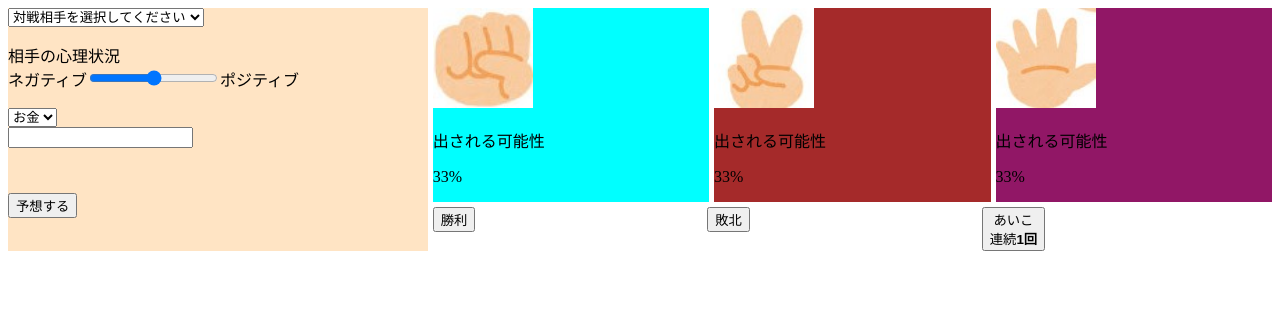
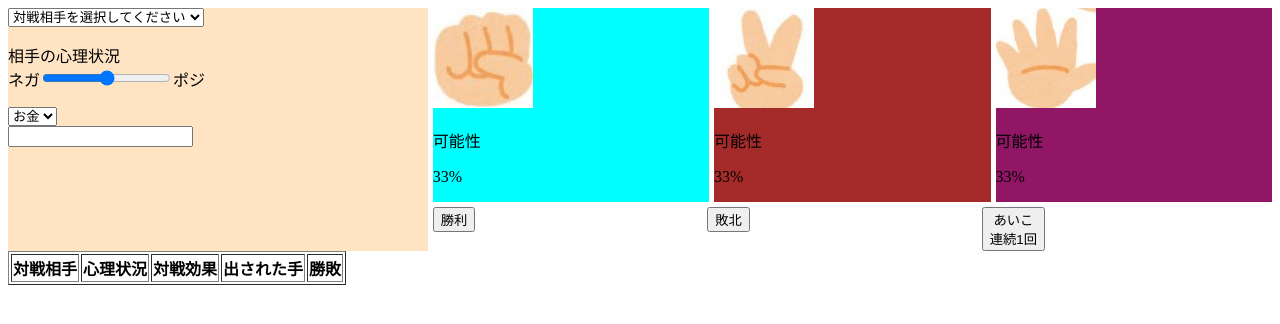
Before and after one commit to hayabusa-hazime/hayabusa-hazime.fnd31, a plain HTML site: page index.html in a window 1280 px wide. Drawn offline with Linux system fonts and the light colour scheme; files whose address does not match are found by name.

Commit message:
Update index.html

```diff
--- a/index.html
+++ b/index.html
@@ -20,8 +20,8 @@
         </select>
       </div>
 
-      <div id="emotion" name="input-emotion">
-        <p>相手の心理状況<br>ネガティブ<input id="emotion" type="range">ポジティブ</p>
+      <div  name="input-emotion">
+        <p>相手の心理状況<br>ネガ<input id="emotion" type="range">ポジ</p>
       </div>
 
       <div id="effect" name="input-effect">
@@ -36,30 +36,29 @@
         </div>
       </div>
 
-      <div id="submit" name="input-submit-button">
-        <input name="submit-button" type="submit" value="予想する">
-      </div>
+
+
     </div>
 
     <div class="hand grid-hand" name="expected-hand">
       <div class="stone">
         <img class="hand-image" src="C:\Users\1598069\OneDrive - トヨタ自動車株式会社\dig_cloud\foundations\day20\発表\stone-hand.jpg">
         <p class="luck-text">
-          出される可能性<br>
+          可能性<br>
          <p>33%</p>
         </p>
       </div>
-      <div class="scisoors">
+      <div class="hand scisoors">
         <img class="hand-image" src="C:\Users\1598069\OneDrive - トヨタ自動車株式会社\dig_cloud\foundations\day20\発表\scisoors-hand.jpg">
         <p class="luck-text">
-          出される可能性<br>
+          可能性<br>
           <p>33%</p>
         </p>
       </div>
-      <div class="peper">
+      <div class="hand peper">
         <img class="hand-image" src="C:\Users\1598069\OneDrive - トヨタ自動車株式会社\dig_cloud\foundations\day20\発表\peper-hand.jpg">
         <p class="luck-text">
-          出される可能性<br>
+          可能性<br>
           <p>33%</p>
         </p>
       </div>
@@ -68,22 +67,26 @@
 
     <div class="result grid-result">
       <div class="victory">
-        <button>勝利</button>
+        <button id="victory-button">勝利</button>
       </div>
       <div class="loose">
-        <button>敗北</button>
+        <button id="loose-button">敗北</button>
       </div>
       <div class="draw">
-        <button>
+        <button id="draw-button">
           あいこ<br>
-          連続<strong name="chain">1回</strong>
+          連続1回
         </button>
       </div>
     </div>
 
   </div>
-  <div>
-
+  <div class="data">
+    <table class="dataTable" border="1";>
+      <tr>
+        <th>対戦相手</th><th>心理状況</th><th>対戦効果</th><th>出された手</th><th>勝敗</th>
+      </tr>
+    </table>
   </div>
   <script type="text/javascript" src="script.js"></script>
 </body>
```
